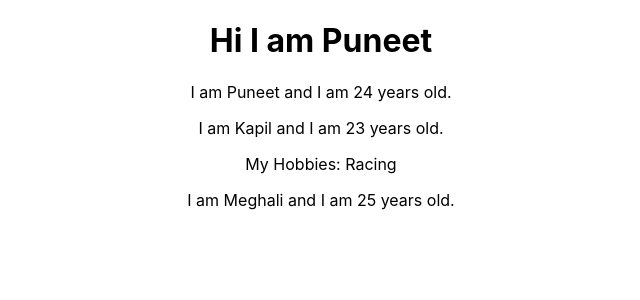
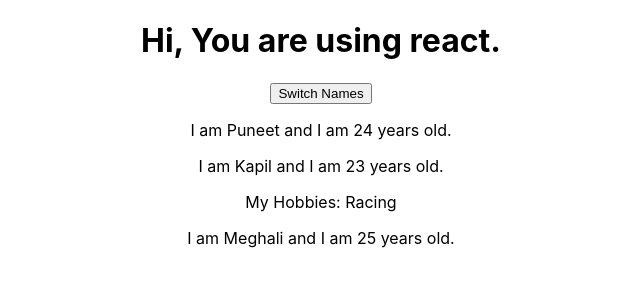
Before and after one commit to puneet01994/React-oreilly, a React (Create React App) app: page / in a window 1280 px wide. Shown: the top 300 px of the page, without its empty margins (319-959 px from the left). Built offline with nearby package versions, Linux system fonts and the light colour scheme.

Commit message:
Handling events with method and manipulating the state.

```diff
--- a/src/App.js
+++ b/src/App.js
@@ -3,13 +3,38 @@
 import Person from './Person/Person'
 
 class App extends Component {
+  // Every time the state is changed, It will rerender the DOM/Update it.
+  // Also, the state will be available only if we are using class based Components extends Component.
+  state = {
+    person: [
+      {name: "Puneet", age: "24"},
+      {name: "Kapil", age: "23"},
+      {name: "Meghali", age: "25"}
+    ]
+  };
+
+  switchNameHandler = () => {
+    // console.log("switch name clicked.")
+    this.setState(
+      {
+        person: [
+          {name: "Tommy", age: "24"},
+          {name: "Kapil", age: "23"},
+          {name: "Meghali", age: "25"}
+        ]
+      });
+  };
+
   render() {
     return (
       <div className="App">
-        <h1>Hi I am Puneet</h1>
-        <Person name="Puneet" age="24"/>
-        <Person name="Kapil" age="23">My Hobbies: Racing</Person>
-        <Person name="Meghali" age="25"/>
+        <h1>Hi, You are using react.</h1>
+        {/* {this.switchNameHandler()} if we will use () with this method then it will automatically call the function while rendering,
+              but we want it to be called on click event. (So, don't use "()" with function name.")  */}
+        <button onClick={this.switchNameHandler}>Switch Names</button>
+        <Person name={this.state.person[0].name} age={this.state.person[0].age}/>
+        <Person name={this.state.person[1].name} age={this.state.person[1].age}> My Hobbies: Racing</Person>
+        <Person name={this.state.person[2].name} age={this.state.person[2].age}/>
       </div>
     );
     // return React.createElement('div', {className: 'App'}, React.createElement('h1', {}, 'Above written code will be compiled in this manner.'));
```
